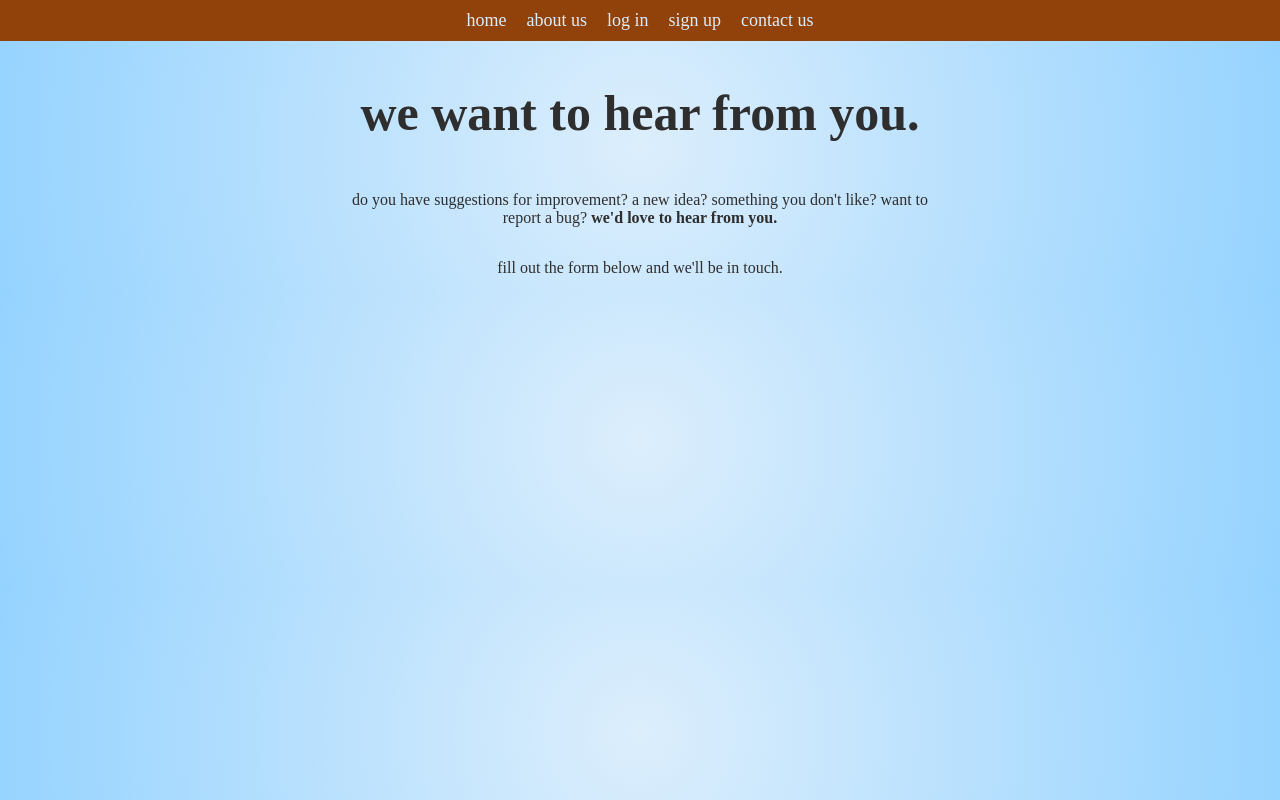
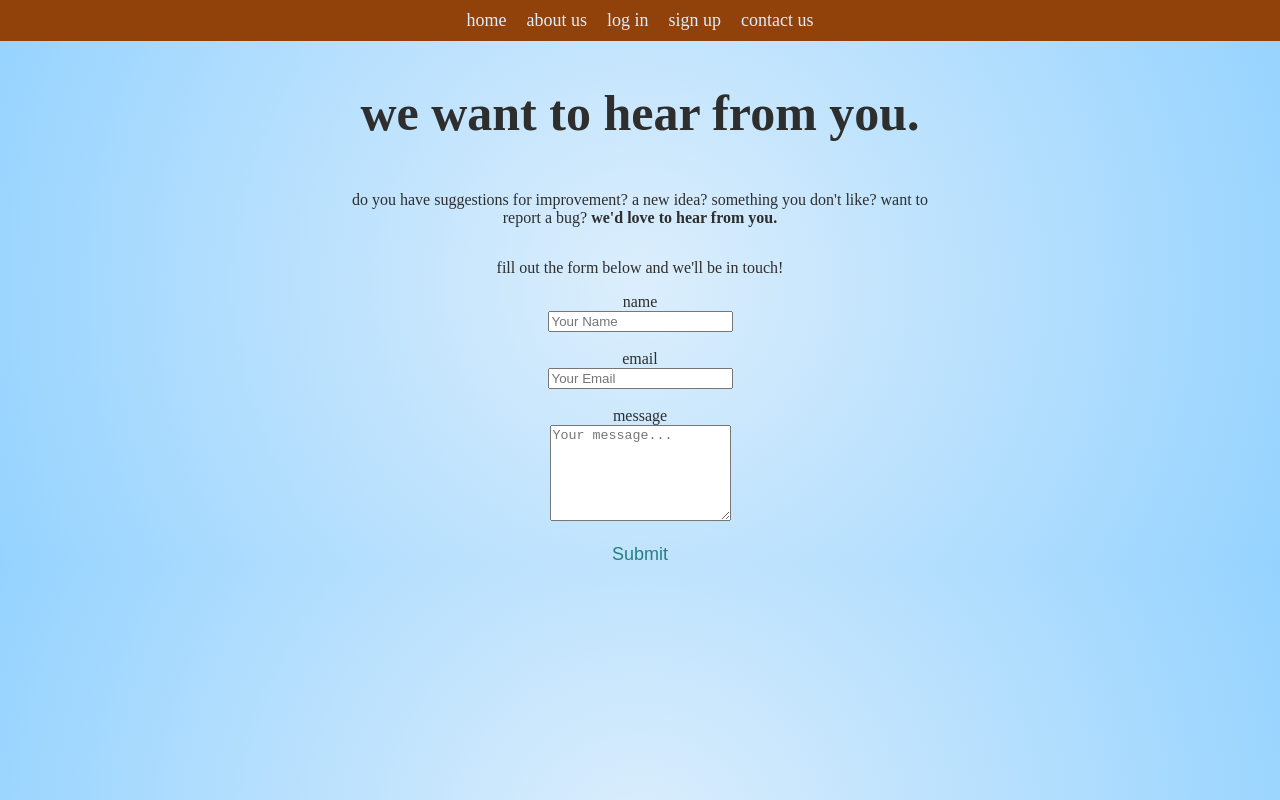
Before and after one commit to tessmueske/tourism-app, a React (Create React App) app in the folder client/: page /contact in a window 1280 px wide. Built offline with nearby package versions, Linux system fonts and the light colour scheme; no server answers; a web font is replaced by a local one.

Commit message:
frontend contact form submission

```diff
--- a/client/src/components/Contact.js
+++ b/client/src/components/Contact.js
@@ -1,14 +1,98 @@
 import React from "react";
-import '../index.css';
+import { useFormik } from "formik";
+import * as Yup from "yup";
+import "../index.css";
 
 function Contact() {
+
+  // Validation schema for all fields
+  const validationSchema = Yup.object({
+    name: Yup.string().required("Name is required"),
+    email: Yup.string().email("Invalid email format").required("Email is required"),
+    message: Yup.string().required("Message is required"),
+  });
+
+  const formik = useFormik({
+    initialValues: {
+      name: "",
+      email: "",
+      message: "",
+    },
+    validationSchema,
+    onSubmit: (values) => {
+    },
+  });
+
   return (
-    <div>
-      <div className='center-container'>
-        <h1>we want to hear from you.</h1>
-        <p>do you have suggestions for improvement? a new idea? something you don't like? want to report a bug? <span class="bold">we'd love to hear from you.</span></p>
-        <p>fill out the form below and we'll be in touch.</p>
-      </div>
+    <div className='center-container'>
+      <h1>we want to hear from you.</h1>
+      <p>
+        do you have suggestions for improvement? a new idea? something you don't like?
+        want to report a bug? <span className="bold">we'd love to hear from you.</span>
+      </p>
+      <p>fill out the form below and we'll be in touch!</p>
+
+      <form
+        action="https://formspree.io/f/movqlnak"
+        method="POST"
+        className="contact-form"
+        onSubmit={formik.handleSubmit}
+      >
+        <div>
+          <label htmlFor="name">name</label>
+          <br></br>
+          <input
+            type="text"
+            id="name"
+            name="name"
+            onChange={formik.handleChange}
+            value={formik.values.name}
+            placeholder="Your Name"
+          />
+          {formik.errors.name && formik.touched.name && (
+            <div className="error">{formik.errors.name}</div>
+          )}
+        </div>
+        <br></br>
+
+        <div>
+          <label htmlFor="email">email</label>
+          <br></br>
+          <input
+            type="email"
+            id="email"
+            name="email"
+            onChange={formik.handleChange}
+            value={formik.values.email}
+            placeholder="Your Email"
+          />
+          {formik.errors.email && formik.touched.email && (
+            <div className="error">{formik.errors.email}</div>
+          )}
+        </div>
+        <br></br>
+
+        <div>
+          <label htmlFor="message">message</label>
+          <br></br>
+          <textarea
+            id="message"
+            name="message"
+            onChange={formik.handleChange}
+            value={formik.values.message}
+            placeholder="Your message..."
+            rows="6"
+          />
+          {formik.errors.message && formik.touched.message && (
+            <div className="error">{formik.errors.message}</div>
+          )}
+        </div>
+        <br></br>
+
+        <button type="submit" className="submit-button">
+          Submit
+        </button>
+      </form>
     </div>
   );
 }
```
